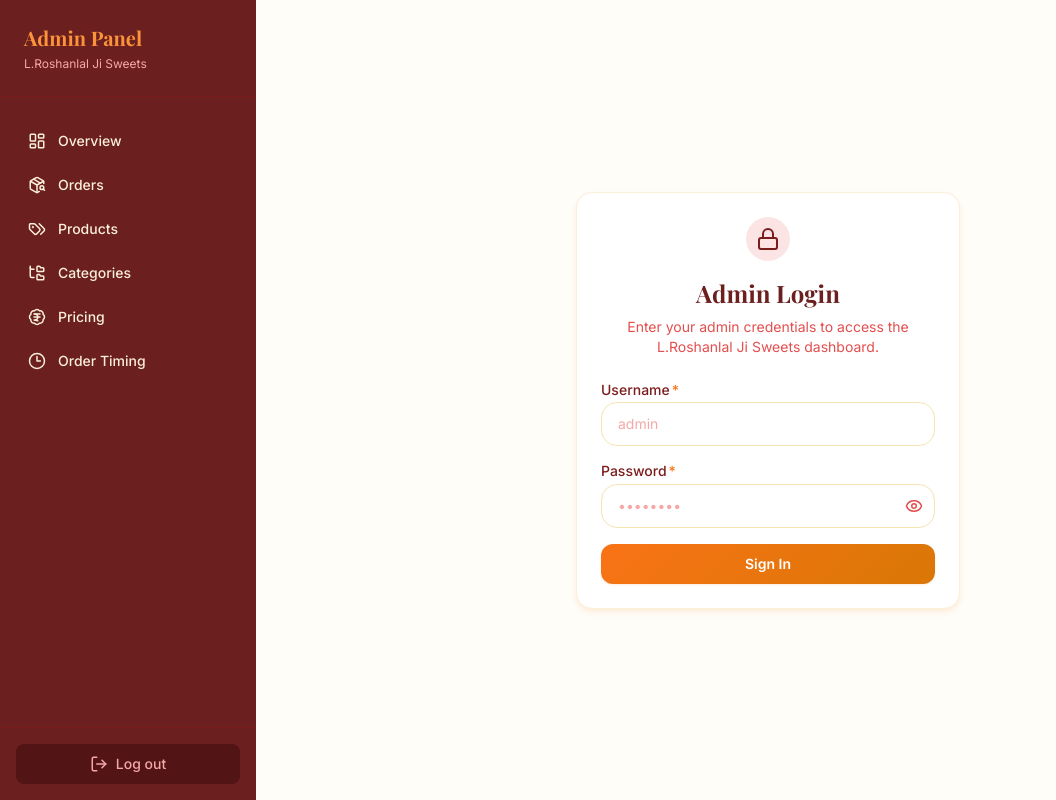
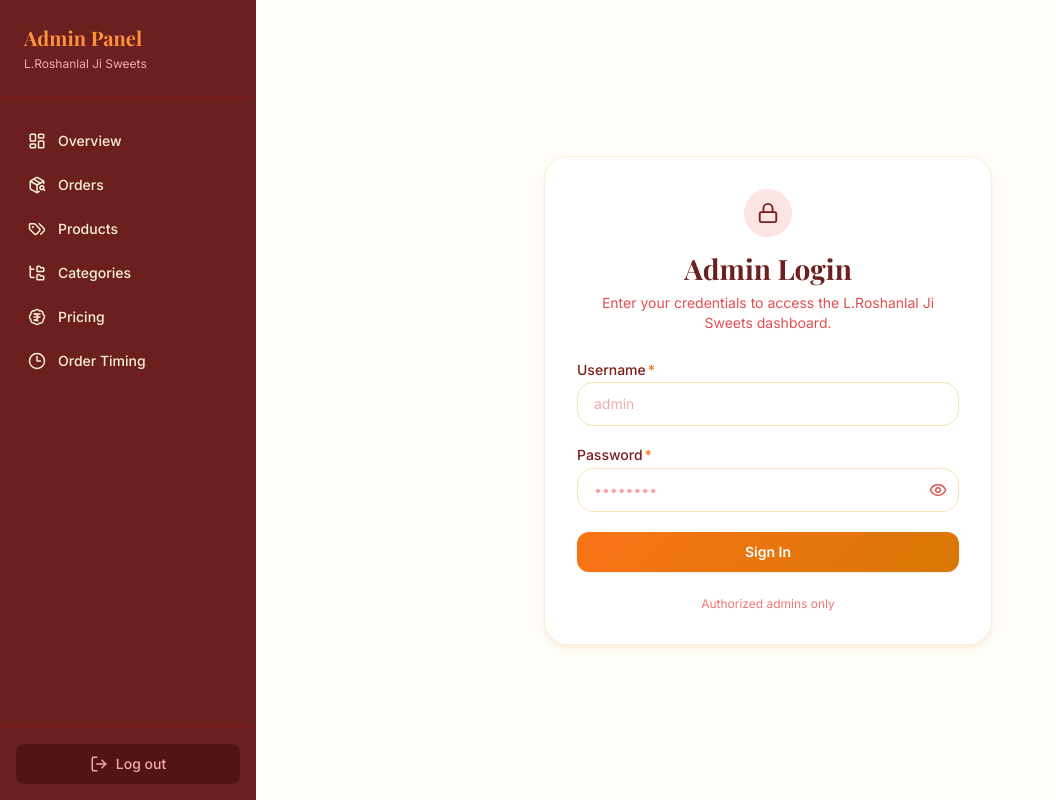
Before and after one commit to parvgarg05/roshanlal, a Next.js app: page /admin/login in a window 1280 px wide. Shown: the whole page, without its empty margins (0-1056 px from the left). Built offline with nearby package versions, Linux system fonts and the light colour scheme; no server answers; the database is empty; a web font is replaced by a local one.

Commit message:
Refactor admin login form layout and styles
Updated layout and styling for the admin login form, including adjustments to padding, margins, and text sizes.

```diff
--- a/app/(admin)/admin/login/AdminLoginForm.tsx
+++ b/app/(admin)/admin/login/AdminLoginForm.tsx
@@ -42,16 +42,16 @@
     };
 
     return (
-        <div className="min-h-[calc(100dvh-72px)] md:min-h-full flex items-center justify-center p-3 bg-cream-50">
-            <div className="w-full max-w-sm bg-white p-6 rounded-2xl shadow-warm border border-cream-200 text-center">
-                <div className="w-11 h-11 bg-maroon-100 text-maroon-800 rounded-full flex items-center justify-center mx-auto mb-4">
-                    <Lock size={24} />
+        <div className="min-h-[100dvh] flex items-center justify-center px-4 py-8 bg-cream-50">
+            <div className="w-full max-w-md bg-white px-6 py-7 sm:px-8 sm:py-8 rounded-3xl shadow-warm border border-cream-200 text-center">
+                <div className="w-12 h-12 bg-maroon-100 text-maroon-800 rounded-full flex items-center justify-center mx-auto mb-4">
+                    <Lock size={22} />
                 </div>
 
-                <h1 className="font-display font-bold text-2xl text-maroon-900 mb-2">Admin Login</h1>
-                <p className="text-sm text-maroon-500 mb-6">Enter your admin credentials to access the L.Roshanlal Ji Sweets dashboard.</p>
+                <h1 className="font-display font-bold text-2xl sm:text-[28px] text-maroon-900 mb-2">Admin Login</h1>
+                <p className="text-sm text-maroon-500 mb-7">Enter your credentials to access the L.Roshanlal Ji Sweets dashboard.</p>
 
-                <form onSubmit={handleLogin} className="space-y-4 text-left">
+                <form onSubmit={handleLogin} className="space-y-5 text-left">
                     <Input
                         type="text"
                         label="Username"
@@ -92,13 +92,17 @@
                     <Button
                         type="submit"
                         variant="primary"
-                        className="w-full mt-2"
+                        className="w-full mt-1"
                         loading={isLoading}
                     >
                         <span className={isLoading ? 'animate-pulse' : ''}>
                             {isLoading ? 'Signing In...' : 'Sign In'}
                         </span>
                     </Button>
+
+                    <p className="text-xs text-center text-maroon-400 pt-1">
+                        Authorized admins only
+                    </p>
                 </form>
             </div>
         </div>
```
